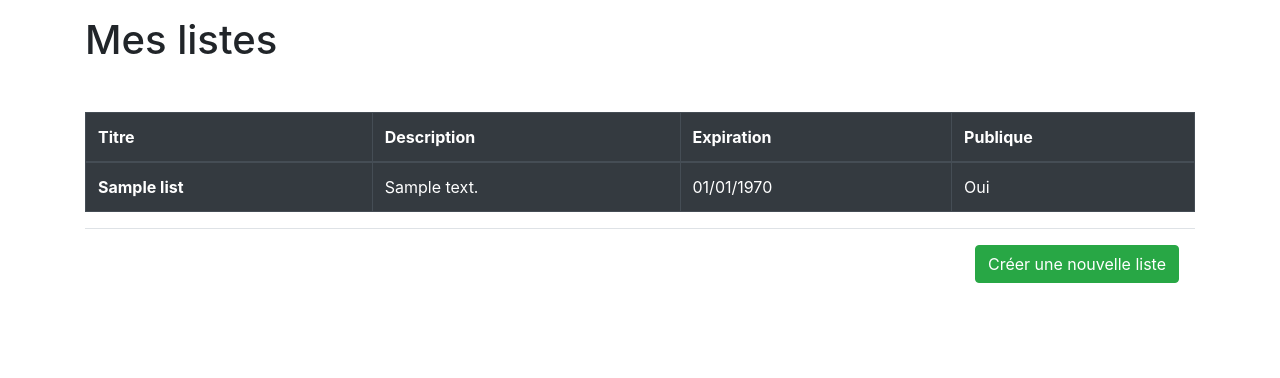
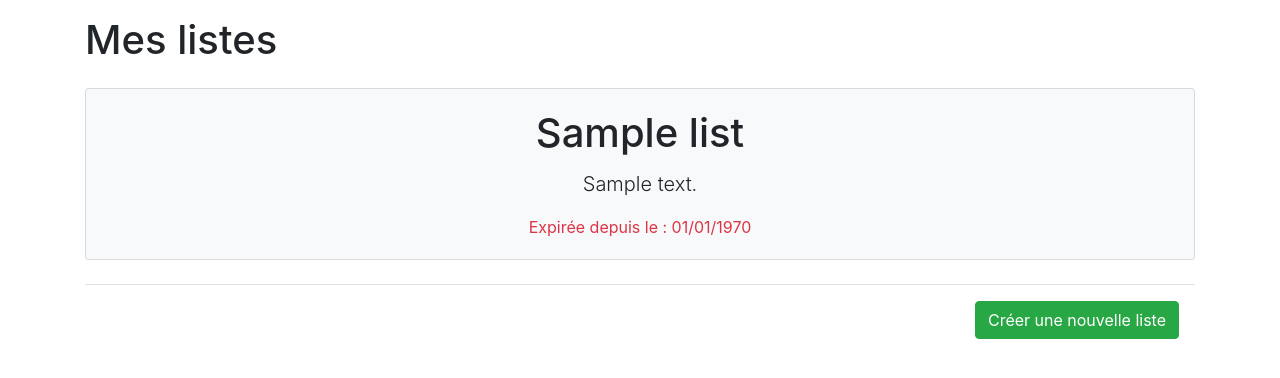
Before and after one commit to juliennoel9/mywishlist, a PHP site: template src/views/accountLists.phtml in a window 1280 px wide. Shown: the part 56-434 px from the top of the page. Run offline with PHP 8.4, Linux system fonts and the light colour scheme; the visitor is signed in with stand-in values (Sample User, id 1); the template is opened without the code that fills it: most values are stand-ins (such as "Sample title", 1, 10 or a date in 2020).

Commit message:
New layout for lists display

```diff
--- a/index.php
+++ b/index.php
@@ -9,6 +9,7 @@ use Slim\Views\PhpRenderer;
 require_once 'vendor/autoload.php';
 
 session_start();
+date_default_timezone_set('Europe/Paris');
 
 \mywishlist\config\Database::connect();
 
--- a/src/views/accountLists.phtml
+++ b/src/views/accountLists.phtml
@@ -1,33 +1,30 @@
 <?php if (isset($_SESSION['login'])) : ?>
     <h1>Mes listes</h1>
-    <div class="body mt-5">
-        <?php if (sizeof($lists) != 0) : ?>
-            <table class="table table-bordered table-hover table-dark">
-                <thead>
-                <tr>
-                    <th scope="col">Titre</th>
-                    <th scope="col">Description</th>
-                    <th scope="col">Expiration</th>
-                    <th scope="col">Publique</th>
-                </tr>
-                </thead>
+    <div class="body">
 
-                <tbody>
-                <?php foreach ($lists as $list) : ?>
-                    <tr onclick="document.location='<?= $router->pathFor('list', ['token' => $list->token]) ?>';">
-                        <th scope="row"><?= $list->titre ?></th>
-                        <td><?= $list->description ?></td>
-                        <td><?= date("d/m/Y", strtotime($list->expiration)) ?></td>
-                        <td><?= $list->public ? 'Oui' : 'Non' ?></td>
-                    </tr>
-                <?php endforeach; ?>
-                </tbody>
-            </table>
+        <?php if (sizeof($lists) > 0) : ?>
+            <?php foreach ($lists as $list) : ?>
+                <div class="card mt-4 bg-light">
+                    <div class="card-body text-center pb-1">
+                    <?php if (!$list->public) : ?>
+                        <p class="float-left">&#x1F512</p>
+                    <?php endif; ?>
+                        <h1 class="card-title"><?= $list->titre ?></h1>
+                        <p class="card-text lead"><?= $list->description ?></p>
+                        <?php if (strtotime($list->expiration) > time()) : ?>
+                            <p class="text-success">Liste valide jusqu'au : <?= date("d/m/Y", strtotime($list->expiration)) ?></p>
+                        <?php else: ?>
+                            <p class="text-danger">Expirée depuis le : <?= date("d/m/Y", strtotime($list->expiration)) ?></p>
+                        <?php endif; ?>
+                        <a href='<?= $router->pathFor('list', ['token' => $list->token]) ?>' class="stretched-link"></a>
+                    </div>
+                </div>
+            <?php endforeach; ?>
         <?php else: ?>
             <p>Vous ne disposez pour le moment d'aucune liste. Vous pouvez en créer une dès maintenant en cliquant sur le bouton ci-dessous.</p>
         <?php endif; ?>
     </div>
-
+    <br>
     <div class="modal-footer">
         <button onclick="document.location='<?= $router->pathFor('newList') ?>';" type="button" class="btn btn-success">Créer une nouvelle liste</button>
     </div>
--- a/src/views/editItem.phtml
+++ b/src/views/editItem.phtml
@@ -1,4 +1,4 @@
-<?php if (isset($_SESSION['login']) and $list->user_id==$account->id and strtotime($list->expiration) >= time() + 3600) : ?>
+<?php if (isset($_SESSION['login']) and $list->user_id==$account->id and strtotime($list->expiration) >= time()) : ?>
     <form method="POST" enctype="multipart/form-data">
         <h1>Modifiez votre item</h1><br>
         <div class="form-group">
--- a/src/views/editList.phtml
+++ b/src/views/editList.phtml
@@ -1,7 +1,7 @@
 <?php if (isset($_SESSION['login']) and $list->user_id==$account->id) : ?>
     <form method="POST">
         <h1>Modifiez votre liste</h1><br>
-        <?php if (strtotime($list->expiration) >= time() + 3600) : ?>
+        <?php if (strtotime($list->expiration) >= time()) : ?>
             <div class="form-group">
                 <label for="titre">Donnez un nouveau titre à la liste</label>
                 <input required type="text" placeholder="Titre" name="titre" class="form-control" id="titre" value="<?= $list->titre ?>">
--- a/src/views/item.phtml
+++ b/src/views/item.phtml
@@ -60,7 +60,7 @@
 
 <?php if ($item->nomReservation == '') : ?>
     <div class="modal-footer">
-        <?php if (isset($_SESSION['login']) and $list->user_id==$account->id and  strtotime($list->expiration) >= time() + 3600) : ?>
+        <?php if (isset($_SESSION['login']) and $list->user_id==$account->id and  strtotime($list->expiration) >= time()) : ?>
             <button onclick="document.location='<?= $router->pathFor('editItem', ['token' => $list->token, 'id' => $item->id]) ?>';" type="button" class="btn btn-secondary">Modifier Item</button>
         <?php endif; ?>
 
```
Also changed, not shown: src/controllers/ListController.php (+4 -5 lines), src/views/creatorPublicLists.phtml (+14 -21 lines), src/views/list.phtml (+6 -6 lines), src/views/publicLists.phtml (+17 -20 lines).
